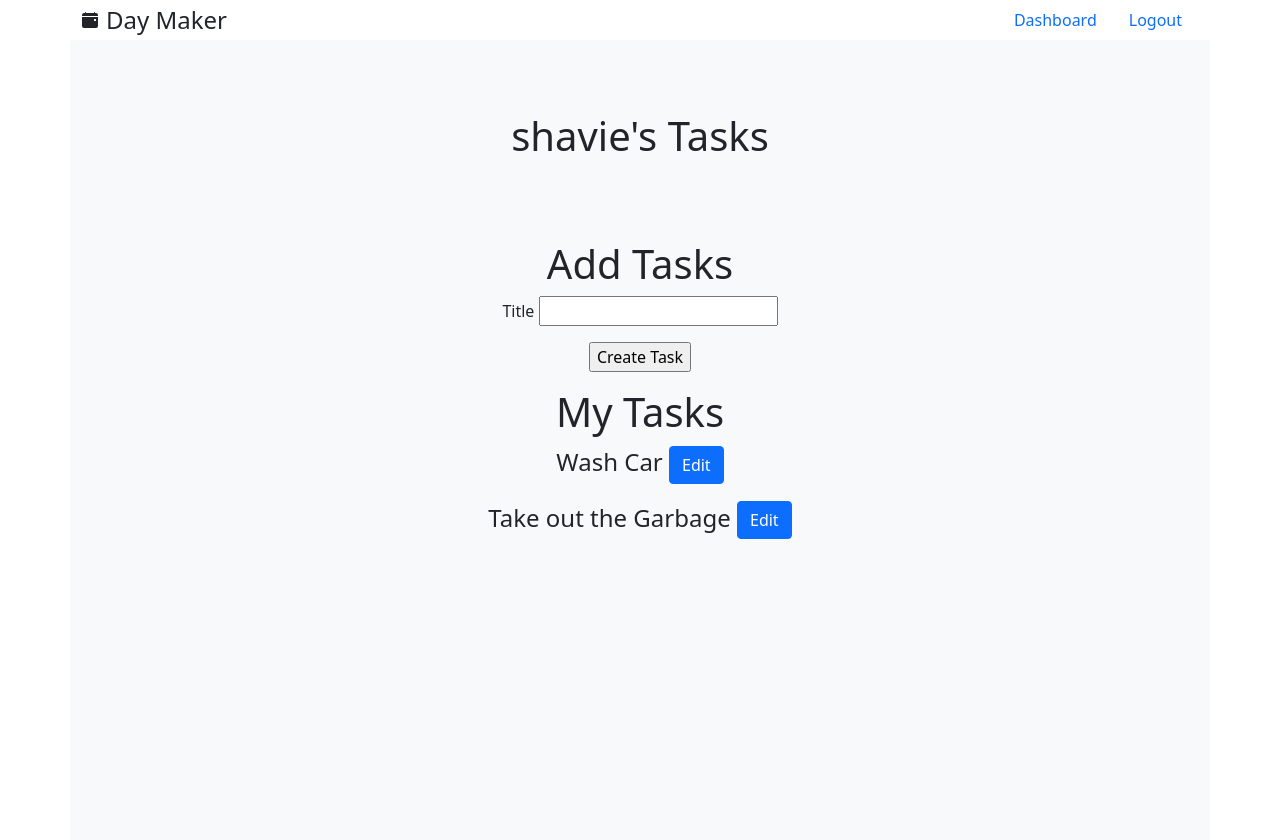
After one commit to shavaine/day-maker, a Flask app: page /tasks in a window 1280 px wide. The commit adds this page. Run offline with Flask 2, Linux system fonts and the light colour scheme; a user stored in the database is signed in; data comes from the database, SQL or seed files in the repository.

Commit message:
Task functionality added
- Styled Dashboard and added navigation
- Added view and edit task views
- Task Creation, View, and Edit functionality added

```diff
--- a/app.py
+++ b/app.py
@@ -9,7 +9,7 @@ app.config['SQLALCHEMY_DATABASE_URI'] = 'sqlite:///dayMaker.db'
 app.config['SQLALCHEMY_TRACK_MODIFICATIONS'] = False
 
 db = SQLAlchemy(app)
-migrate = Migrate(app, db)
+migrate = Migrate(app, db, render_as_batch=True)
 
 login_manager = LoginManager()
 login_manager.init_app(app)
--- a/forms.py
+++ b/forms.py
@@ -1,5 +1,5 @@
 from flask_wtf import FlaskForm
-from wtforms import StringField, PasswordField, SubmitField
+from wtforms import StringField, PasswordField, SubmitField, HiddenField
 from wtforms.validators import DataRequired, Email, EqualTo
 
 class LoginForm(FlaskForm):
@@ -13,3 +13,12 @@ class RegisterForm(FlaskForm):
   password_repeat = PasswordField("Repeat Password", validators=[DataRequired(), EqualTo('password')])
   email = StringField("Email", validators=[DataRequired(), Email()])
   submit = SubmitField("Register")
+
+class TaskForm(FlaskForm):
+  title = StringField("Title", validators=[DataRequired()])
+  submit = SubmitField("Create Task")
+
+class EditTaskForm(FlaskForm):
+  id = HiddenField('id')
+  new_title = StringField("Edited Title", validators=[DataRequired()])
+  submit = SubmitField('Submit Changes')
--- a/routes.py
+++ b/routes.py
@@ -1,7 +1,7 @@
 from app import app, db, login_manager
 from flask import render_template, request, redirect, url_for, flash
 from models import User, Task, Todo, Schedule, Template
-from forms import LoginForm, RegisterForm
+from forms import LoginForm, RegisterForm, TaskForm, EditTaskForm
 from flask_login import current_user, login_user, logout_user, login_required
 from werkzeug.urls import url_parse
 
@@ -53,3 +53,27 @@ def register():
 @login_required
 def dashboard():
     return render_template('dashboard.html')
+
+@app.route('/tasks', methods=['GET', 'POST'])
+@login_required
+def tasks():
+    form = TaskForm()
+    if form.validate_on_submit():
+      task = Task(title=form.title.data, user_id=current_user.id)
+      db.session.add(task)
+      db.session.commit()
+      flash('Title successfully added')
+      return redirect(url_for('tasks'))
+    return render_template('view_tasks.html', form=form)
+
+@app.route('/edit_task/<task_title>', methods=['GET', 'POST'])
+@login_required
+def edit_task(task_title):
+    form = EditTaskForm()
+    if form.validate_on_submit():
+      task = Task.query.filter_by(user_id=current_user.id, title=task_title).first()
+      task.title = form.new_title.data
+      db.session.commit()
+      flash('Title successfully Changed')
+      return redirect(url_for('tasks'))
+    return render_template('edit_task.html', form=form, task_title=task_title)
--- a/templates/register.html
+++ b/templates/register.html
@@ -4,7 +4,7 @@
     <div class="container h-100 bg-light">
         <div class="row justify-content-center align-items-center h-100">
             <div class="col-5 bg-secondary my-auto py-4">
-                <form class="text-center" method="POST" action="/login">
+                <form class="text-center" method="POST" action="/register">
                     <h2 class="text-center text-white mb-3">Register</h2>
                     {{ RegisterForm.hidden_tag() }}
                     <p class="text-white">
--- /dev/null
+++ b/templates/view_tasks.html
@@ -0,0 +1,33 @@
+{% extends 'base.html' %}
+{% block title %}Tasks{% endblock %}
+{% block content %}
+    <div class="container h-100 bg-light">
+        <div class="row justify-content-center align-items-center h-25">
+            <div class="col-6 text-center">
+                <h1>{{current_user.username}}'s Tasks</h1>
+            </div>
+        </div>
+        <div class="row justify-content-center align-items-center">
+            <div class="col-6 text-center">
+                <h1>Add Tasks</h1>
+                <form action="/tasks" method="POST">
+                    {{ form.hidden_tag() }}
+                    <p>
+                        {{ form.title.label }}
+                        {{ form.title()}}
+                    </p>
+                    <p> {{ form.submit() }} </p>
+                </form>
+            </div>
+        </div>
+        <div class="row justify-content-center align-items-center">
+            <div class="col-6 text-center">
+                <h1>My Tasks</h1>
+                {% for task in current_user.tasks %}
+                <p class="fs-4">{{ task.title }}</h4>
+                <a href="{{ url_for('edit_task', task_title=task.title) }}" class="btn btn-primary">Edit</a>
+                {% endfor %}
+            </div>
+        </div>
+    </div>
+{% endblock %}
```
Also changed, not shown: migrations/versions/8d896288c5b4_initial_migration.py (deleted, +0 -30 lines), models.py (+11 -3 lines), templates/dashboard.html (+33 -1 lines), templates/edit_task.html (added, +26 -0 lines), templates/home.html (+7 -3 lines), dayMaker.db.
